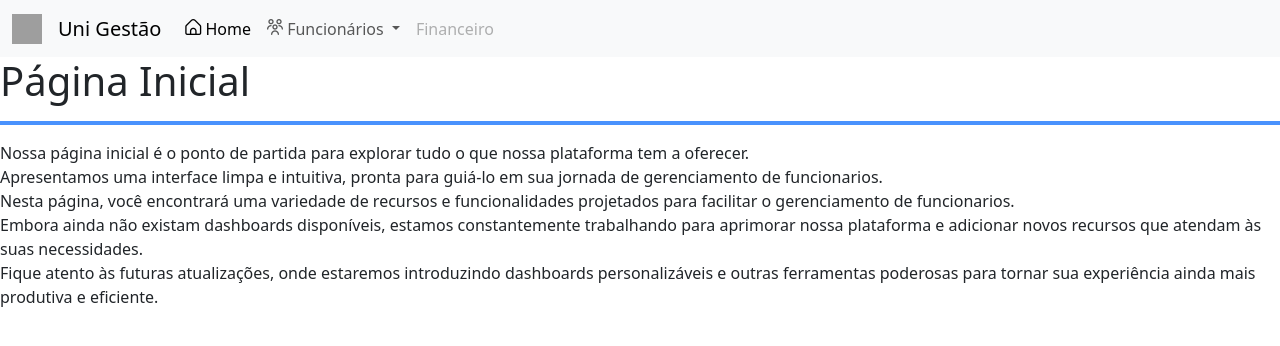
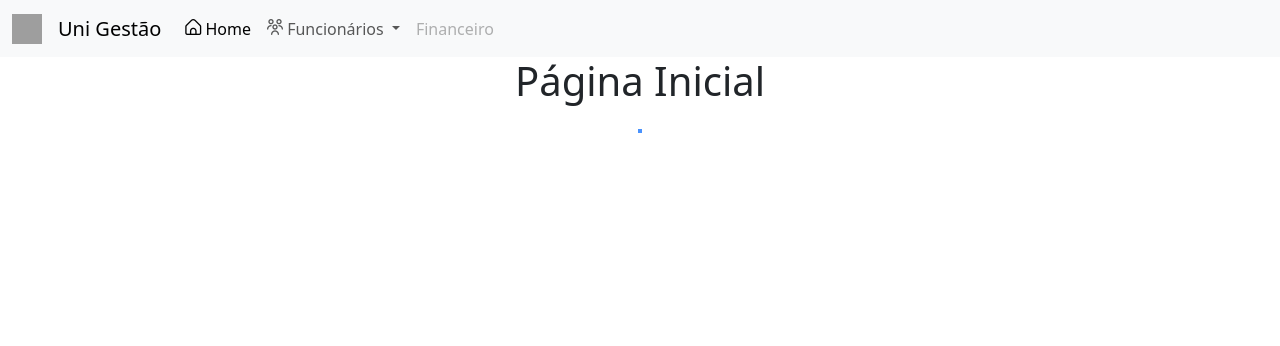
Before and after one commit to MarcosSerra1/unigestao, a Django app: page / in a window 1280 px wide. Shown: the top 346 px of the page. Run offline with Django 5.2, Linux system fonts and the light colour scheme; some libraries are stand-ins or nearby versions; grey boxes are pictures that could not be loaded.

Commit message:
style: add class container

```diff
--- a/employees/templates/employees/home.html
+++ b/employees/templates/employees/home.html
@@ -3,9 +3,10 @@
 
 {% block content %}
 
-    <h1>Página Inicial</h1>
+<div class="container-fluid d-flex justify-content-center align-items-center flex-column">
+    <h1 class="fw-light">Página Inicial</h1>
     <hr class="border border-primary border-2 opacity-75">
-    <p>
+    <!-- <p>
         Nossa página inicial é o ponto de partida para explorar tudo o que nossa plataforma tem a oferecer.
         <br>
         Apresentamos uma interface limpa e intuitiva, pronta para guiá-lo em sua jornada de gerenciamento de funcionarios.
@@ -15,6 +16,7 @@
         Embora ainda não existam dashboards disponíveis, estamos constantemente trabalhando para aprimorar nossa plataforma e adicionar novos recursos que atendam às suas necessidades.
         <br>
         Fique atento às futuras atualizações, onde estaremos introduzindo dashboards personalizáveis e outras ferramentas poderosas para tornar sua experiência ainda mais produtiva e eficiente.
-    </p>
+    </p> -->
+</div>
 
 {% endblock %}
```
